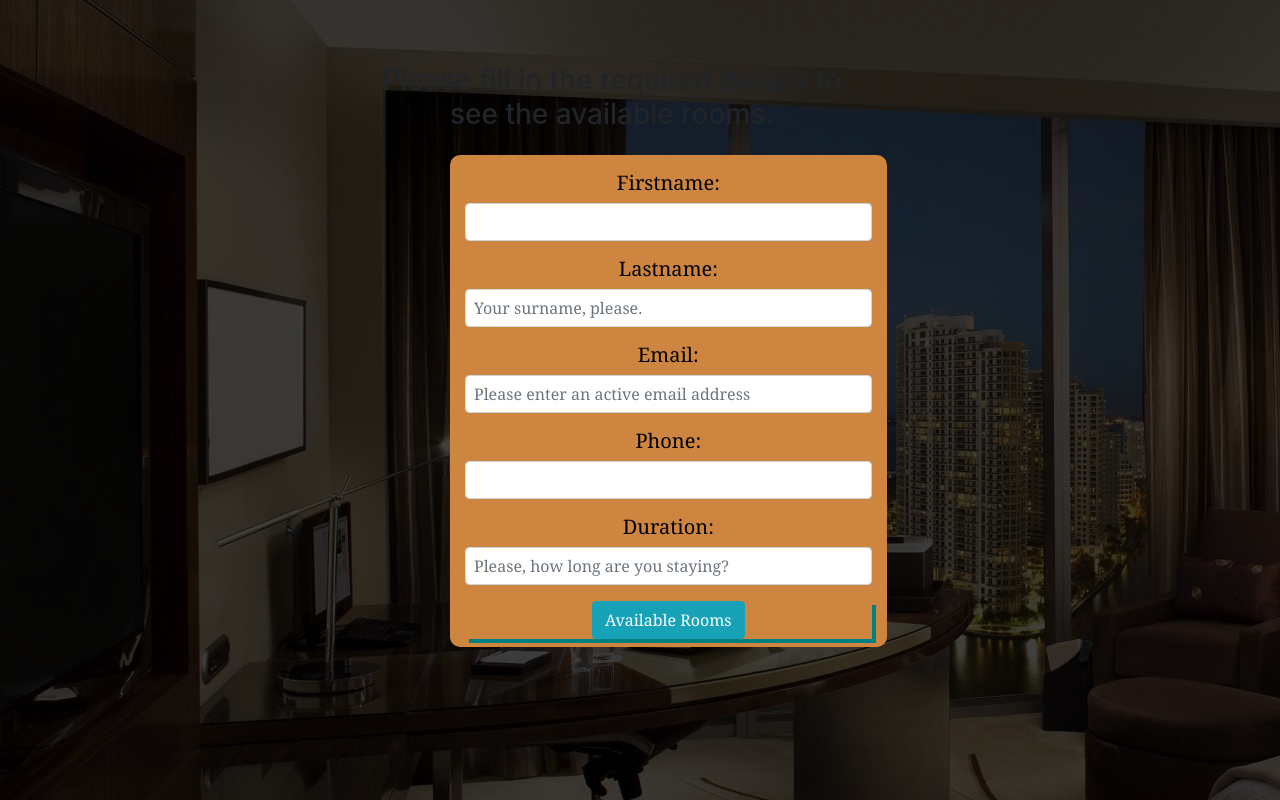
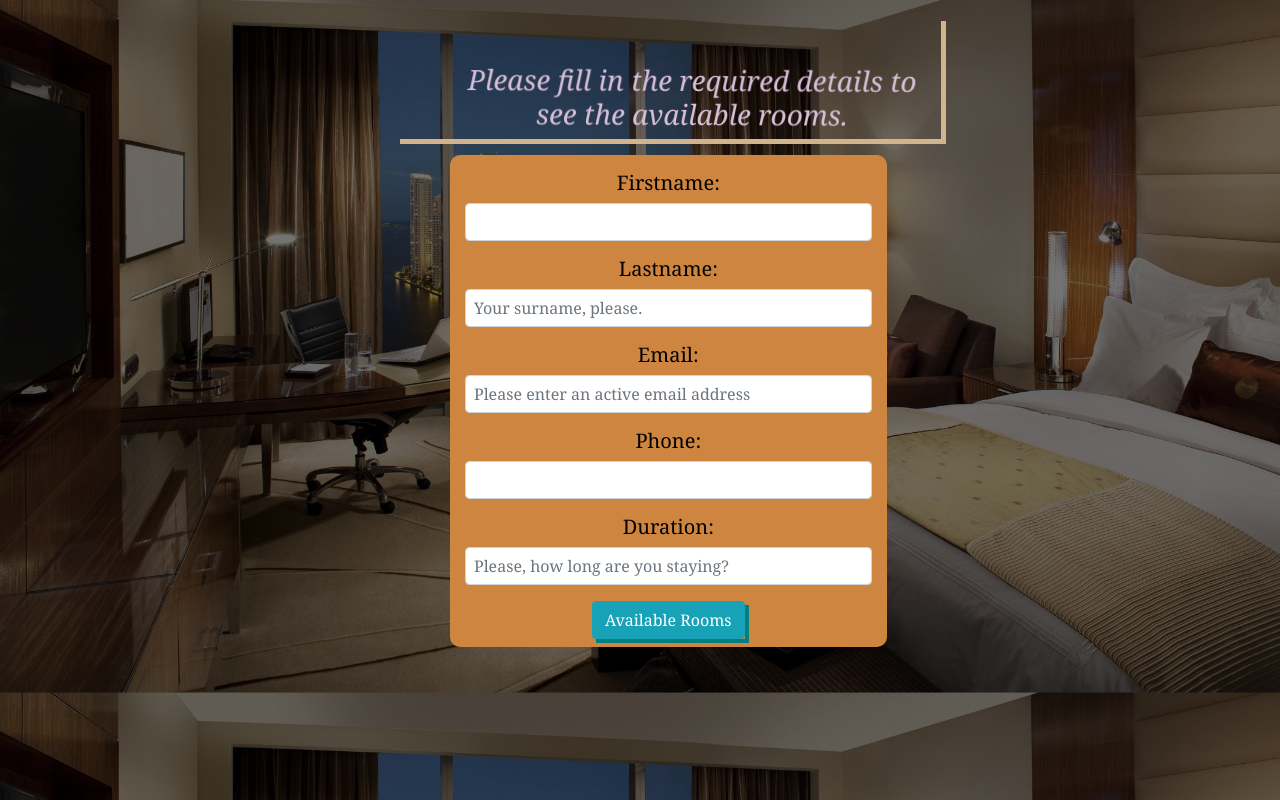
Before and after one commit to Chukwunazaekpere/hotel-management-frontend, a React (Create React App) app: page /occupant-details in a window 1280 px wide. Built offline with nearby package versions, Linux system fonts and the light colour scheme.

Commit message:
Saturday 14th Nov. 2020 push

```diff
--- a/package.json
+++ b/package.json
@@ -22,7 +22,7 @@
       "patterns": [
         "src"
       ],
-      "extensions": "js,jsx,.css"
+      "extensions": "js,jsx,css"
     }
   },
   "scripts": {
--- a/src/components/UserComponents/OccupantDetails.jsx
+++ b/src/components/UserComponents/OccupantDetails.jsx
@@ -5,6 +5,7 @@ import { Redirect } from "react-router-dom";
 
 import '../../index.css';
 import 'animate.css';
+import '../styles/occupantDetails.css';
 
 
 class RoomReservation extends React.Component {
@@ -91,8 +92,8 @@ class RoomReservation extends React.Component {
         <div className="row mt-3">
             <div className="col-2 ml-3 mr-5 mt-5"></div>
 
-            <div className="animate__animated animate__bounce col-5 ml-5">
-                <h3 className="col- mt-5 ml-5">
+            <div className="bg bg-textheading animate__animated animate__bounce col-5 ml-5">
+                <h3 className="animate__animated animate__bounce animate__repeat-3	3 col- mt-5 ml-5">
                   Please fill in the required details to see the available rooms.
                 </h3>
             </div>
--- a/src/components/Utilities/Button.jsx
+++ b/src/components/Utilities/Button.jsx
@@ -2,6 +2,7 @@ import React from "react";
 import { Link } from "react-router-dom";
 
 import '../styles/buttonStyles.css';
+import 'animate.css';
 
 
 class Button extends React.Component{
--- a/src/components/styles/buttonStyles.css
+++ b/src/components/styles/buttonStyles.css
@@ -8,6 +8,6 @@
 }
 
 .btn-styles {
-    border-bottom: tan;
+    display: inline-flex;
     box-shadow: 4px 4px teal;
 }
--- /dev/null
+++ b/src/components/styles/occupantDetails.css
@@ -0,0 +1,25 @@
+.bg-textheading {
+    display: inline-block;
+    font-family: Georgia, 'Times New Roman', Times, serif;
+    color: thistle;
+    font-style: italic;
+    font-weight: bold;
+    top: 0vh;
+    box-shadow: 5px 5px tan;
+    margin-top: 0;
+    transition: 0.75s ease-in;
+    left: 10vh;
+    height: min-content;
+    animation: 'swing';
+    animation-duration: 1s;
+}
+
+.bg-textheading:hover {
+    background-color: slategray;
+}
+
+.bg-textheading h3 {
+    animation: swing;
+    animation-duration: 1s;
+    --animate-repeat: 7;
+}
--- a/src/components/styles/roomReservationStyles.css
+++ b/src/components/styles/roomReservationStyles.css
@@ -1,6 +1,8 @@
 .reservation_style {
     display: flex;
     background-image: url(../../images/hotel\ 3.jpg);
+    background-position: center;
+    background-size: cover;
     min-height: 100vh;
 
 }
--- a/src/index.css
+++ b/src/index.css
@@ -6,7 +6,9 @@ body {
   font-family: Georgia, 'Times New Roman', Times, serif;
   -webkit-font-smoothing: antialiased;
   -moz-osx-font-smoothing: grayscale;
-  background-image: linear-gradient(rgba(0,0,0,0.75), rgba(0,0,0,0.75)), url(images/hotel\ 2.jpg);
+  background-image: linear-gradient(rgba(0,0,0,0.55), rgba(0,0,0,0.55)), url(images/hotel\ 2.jpg);
+  background-size: cover;
+  background-position: center;
 }
 
 code {
```
Also changed, not shown: 23 other files (tests, documents, lock files or other folders).
